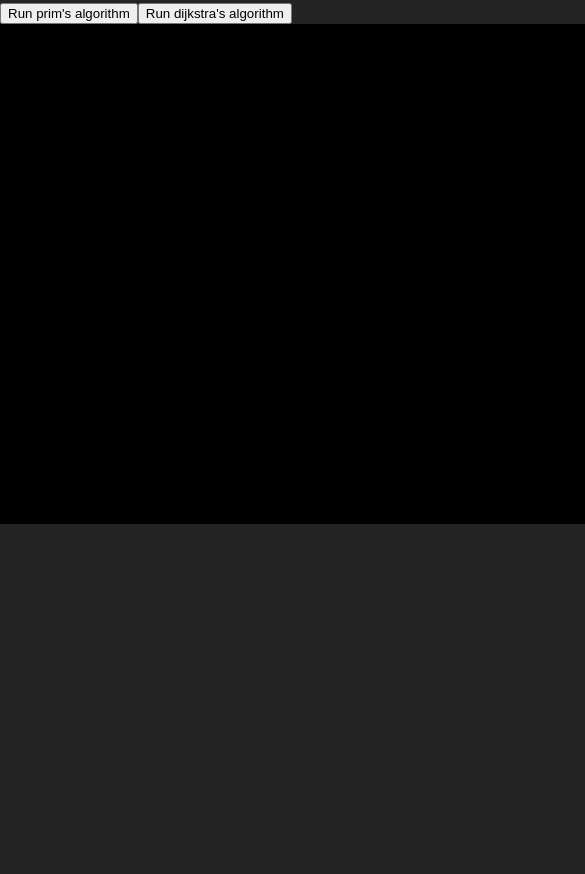
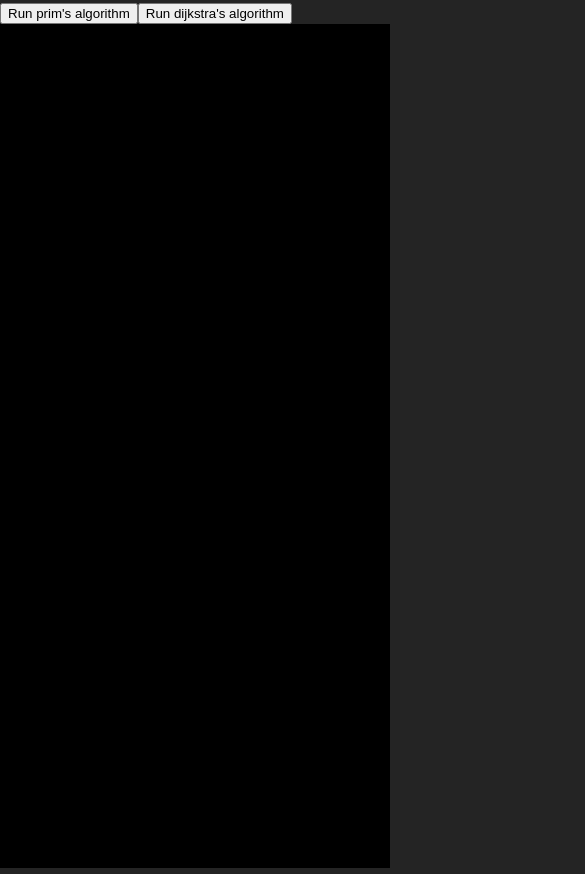
Before and after one commit to adiletbaimyrza/dijkstra-prim-visualization, a React (Vite) app in the folder dijkstra-prim-visualization/: page / in a window 390 px wide. Shown: the top 874 px of the page, 585 px wide, since content can reach past the window. Before the commit the page ends 844 px from the top, so only its background shows below. Built offline with nearby package versions, Linux system fonts and the light colour scheme.

Commit message:
Update canvas dimensions to be responsive

```diff
--- a/dijkstra-prim-visualization/src/components/Canvas/Canvas.module.css
+++ b/dijkstra-prim-visualization/src/components/Canvas/Canvas.module.css
@@ -1,6 +1,6 @@
 .canvas {
   background-color: black;
   cursor: crosshair;
-  height: 500px;
-  width: 800px;
+  height: 100%;
+  width: 100%;
 }/*# sourceMappingURL=Canvas.module.css.map */
--- a/dijkstra-prim-visualization/src/components/Canvas/Canvas.module.scss
+++ b/dijkstra-prim-visualization/src/components/Canvas/Canvas.module.scss
@@ -1,6 +1,6 @@
 .canvas {
   background-color: black;
   cursor: crosshair;
-  height: 500px;
-  width: 800px;
+  height: 100%;
+  width: 100%;
 }
```
Also changed, not shown: 1 other file (tests, documents, lock files or other folders).
